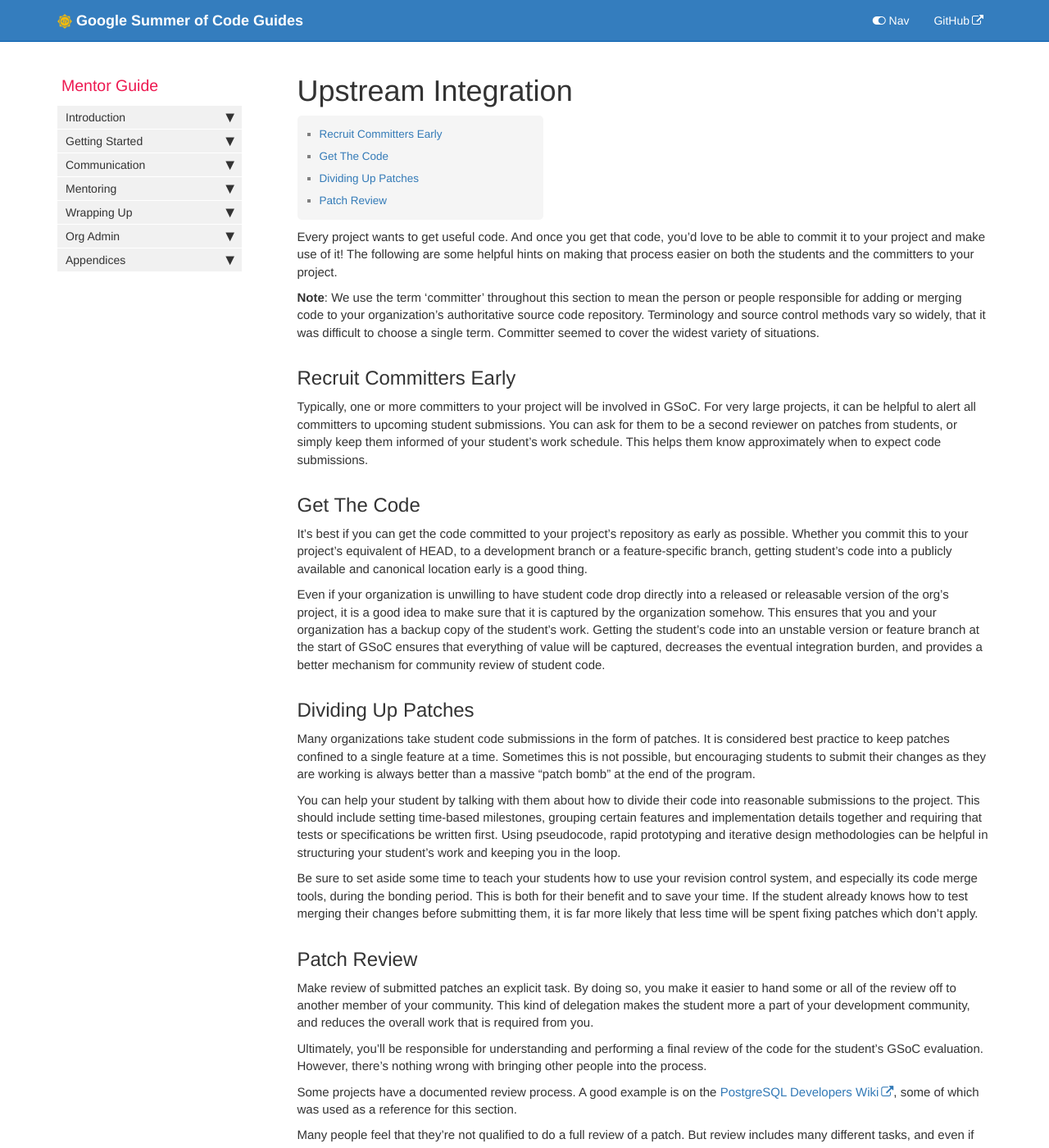
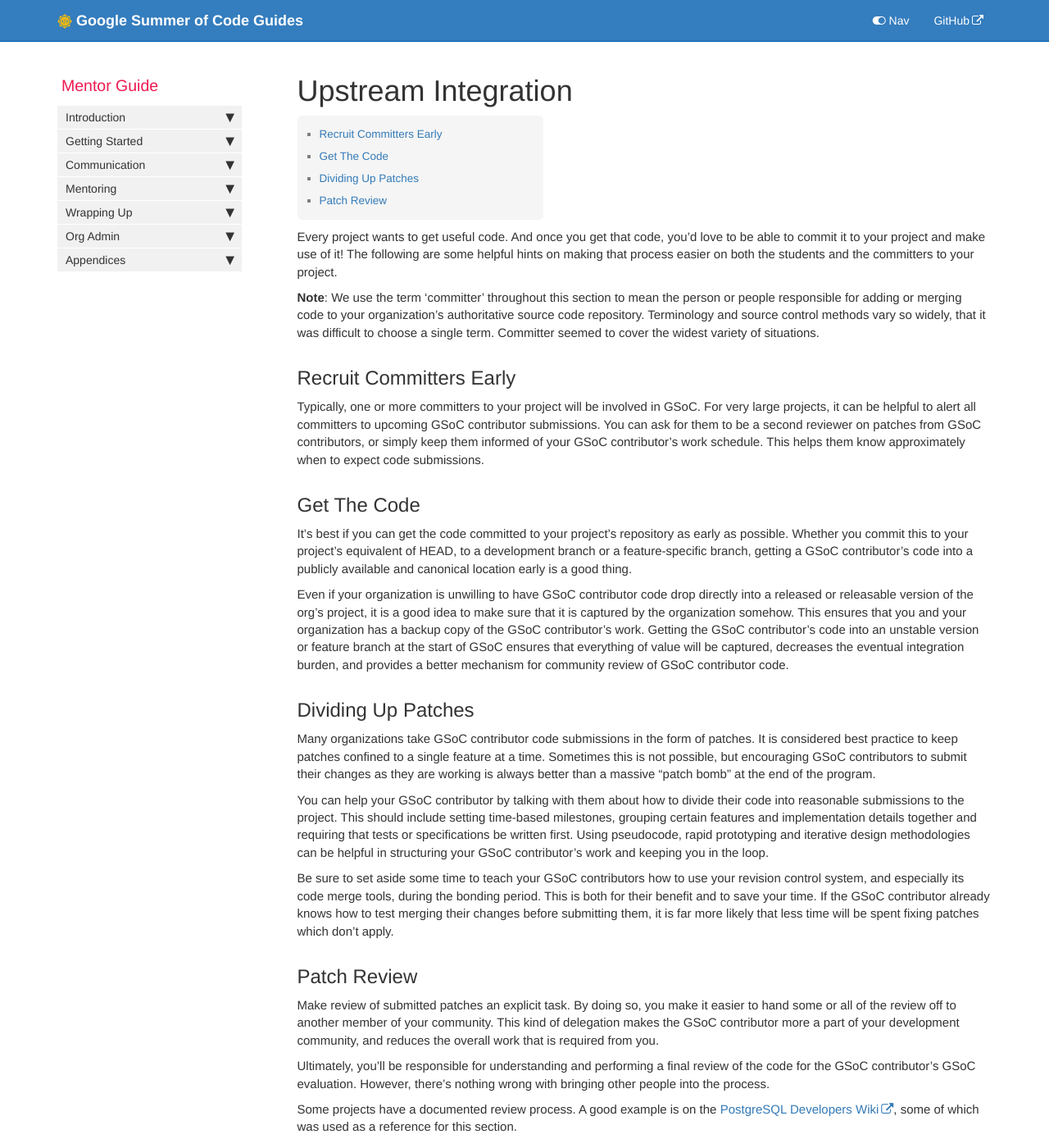
Before and after one commit to google/gsocguides, a Jekyll site: the page built from pages/mentor/16-upstream_integration.md, in a window 1280 px wide and 1400 px high. Shown: the whole window at 82% size. Built offline with Jekyll 4.4.1, drawn with Linux system fonts in a browser that asks for light colours.

Commit message:
Update 16-upstream_integration.md
add GSoC contributor terminology

```diff
--- a/pages/mentor/16-upstream_integration.md
+++ b/pages/mentor/16-upstream_integration.md
@@ -12,27 +12,27 @@ Every project wants to get useful code. And once you get that code, you'd love t
 
 ## Recruit Committers Early
 
-Typically, one or more committers to your project will be involved in GSoC. For very large projects, it can be helpful to alert all committers to upcoming student submissions. You can ask for them to be a second reviewer on patches from students, or simply keep them informed of your student's work schedule. This helps them know approximately when to expect code submissions.
+Typically, one or more committers to your project will be involved in GSoC. For very large projects, it can be helpful to alert all committers to upcoming GSoC contributor submissions. You can ask for them to be a second reviewer on patches from GSoC contributors, or simply keep them informed of your GSoC contributor's work schedule. This helps them know approximately when to expect code submissions.
 
 ## Get The Code
 
-It's best if you can get the code committed to your project's repository as early as possible. Whether you commit this to your project's equivalent of HEAD, to a development branch or a feature-specific branch, getting student's code into a publicly available and canonical location early is a good thing.
+It's best if you can get the code committed to your project's repository as early as possible. Whether you commit this to your project's equivalent of HEAD, to a development branch or a feature-specific branch, getting a GSoC contributor's code into a publicly available and canonical location early is a good thing.
 
-Even if your organization is unwilling to have student code drop directly into a released or releasable version of the org's project, it is a good idea to make sure that it is captured by the organization somehow. This ensures that you and your organization has a backup copy of the student's work. Getting the student's code into an unstable version or feature branch at the start of GSoC ensures that everything of value will be captured, decreases the eventual integration burden, and provides a better mechanism for community review of student code.
+Even if your organization is unwilling to have GSoC contributor code drop directly into a released or releasable version of the org's project, it is a good idea to make sure that it is captured by the organization somehow. This ensures that you and your organization has a backup copy of the GSoC contributor's work. Getting the GSoC contributor's code into an unstable version or feature branch at the start of GSoC ensures that everything of value will be captured, decreases the eventual integration burden, and provides a better mechanism for community review of GSoC contributor code.
 
 ## Dividing Up Patches
 
-Many organizations take student code submissions in the form of patches.  It is considered best practice to keep patches confined to a single feature at a time. Sometimes this is not possible, but encouraging students to submit their changes as they are working is always better than a massive "patch bomb" at the end of the program.
+Many organizations take GSoC contributor code submissions in the form of patches.  It is considered best practice to keep patches confined to a single feature at a time. Sometimes this is not possible, but encouraging GSoC contributors to submit their changes as they are working is always better than a massive "patch bomb" at the end of the program.
 
-You can help your student by talking with them about how to divide their code into reasonable submissions to the project. This should include setting time-based milestones, grouping certain features and implementation details together and requiring that tests or specifications be written first. Using pseudocode, rapid prototyping and iterative design methodologies can be helpful in structuring your student's work and keeping you in the loop.
+You can help your GSoC contributor by talking with them about how to divide their code into reasonable submissions to the project. This should include setting time-based milestones, grouping certain features and implementation details together and requiring that tests or specifications be written first. Using pseudocode, rapid prototyping and iterative design methodologies can be helpful in structuring your GSoC contributor's work and keeping you in the loop.
 
-Be sure to set aside some time to teach your students how to use your revision control system, and especially its code merge tools, during the bonding period. This is both for their benefit and to save your time. If the student already knows how to test merging their changes before submitting them, it is far more likely that less time will be spent fixing patches which don't apply.
+Be sure to set aside some time to teach your GSoC contributors how to use your revision control system, and especially its code merge tools, during the bonding period. This is both for their benefit and to save your time. If the GSoC contributor already knows how to test merging their changes before submitting them, it is far more likely that less time will be spent fixing patches which don't apply.
 
 ## Patch Review
 
-Make review of submitted patches an explicit task. By doing so, you make it easier to hand some or all of the review off to another member of your community. This kind of delegation makes the student more a part of your development community, and reduces the overall work that is required from you.
+Make review of submitted patches an explicit task. By doing so, you make it easier to hand some or all of the review off to another member of your community. This kind of delegation makes the GSoC contributor more a part of your development community, and reduces the overall work that is required from you.
 
-Ultimately, you'll be responsible for understanding and performing a final review of the code for the student's GSoC evaluation. However, there's nothing wrong with bringing other people into the process.
+Ultimately, you'll be responsible for understanding and performing a final review of the code for the GSoC contributor's GSoC evaluation. However, there's nothing wrong with bringing other people into the process.
 
 Some projects have a documented review process. A good example is on the [PostgreSQL Developers Wiki](http://wiki.postgresql.org/wiki/Reviewing_a_Patch), some of which was used as a reference for this section.
 
```
